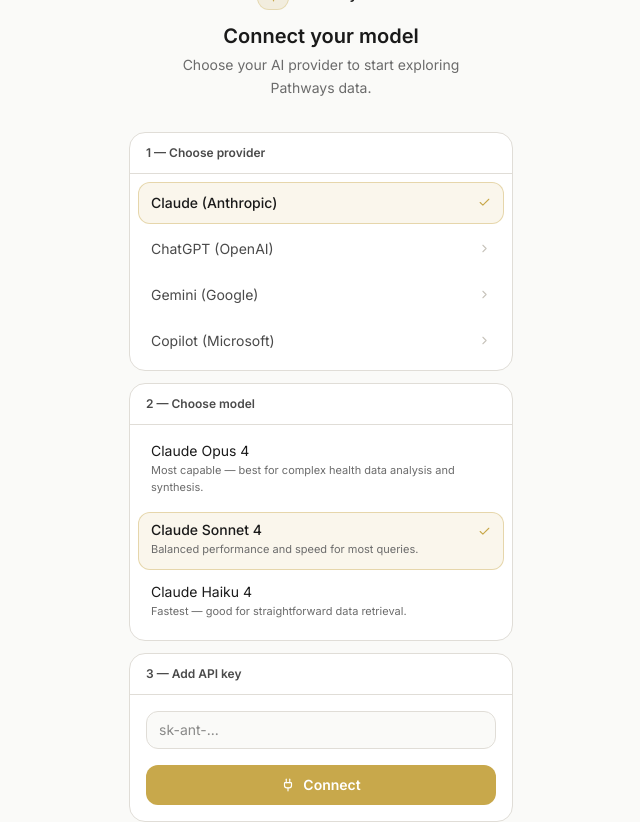
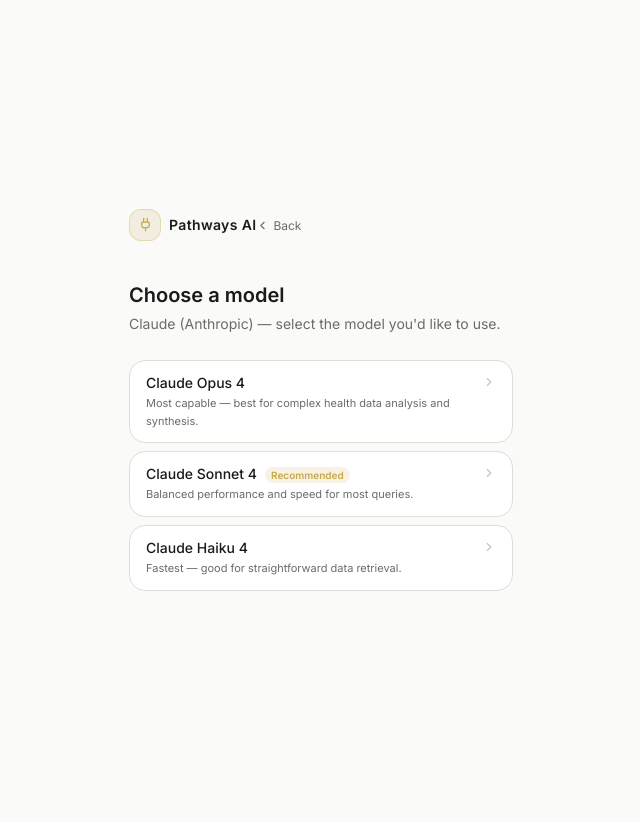
Before and after one commit to cduffy2/Auto-Cookie-Plugin, a React (Vite) app in the folder pathways-app/: page / in a window 1280 px wide. Both pictures are taken after a click on the button "Claude (Anthropic)". Shown: the whole page, without its empty margins (319-959 px from the left). After the commit the page ends 800 px from the top, so only its background shows below. Built offline with nearby package versions, Linux system fonts and the light colour scheme.

Commit message:
Split connection into 3 separate screens with back navigation
Provider → Model → API key each on their own screen.
Back button returns to previous step without losing selections.

https://claude.ai/code/session_01YWR4njw3hR2MqWA386AcgT

```diff
--- a/pathways-app/src/components/ConnectionScreen.jsx
+++ b/pathways-app/src/components/ConnectionScreen.jsx
@@ -1,39 +1,13 @@
 import { useState } from 'react';
-import { Plug, Loader2, ChevronRight, Check } from 'lucide-react';
+import { Plug, Loader2, ChevronRight, ChevronLeft } from 'lucide-react';
 import { useConversation } from '../hooks/useConversation';
 import { llmProviders } from '../data/promptTemplates';
 
 const FIXED_SERVER_URL = 'http://localhost:3000/mcp';
 
-export default function ConnectionScreen() {
-  const { mcpConnection, connectMCP } = useConversation();
-  const [providerId, setProviderId] = useState(null);
-  const [modelId, setModelId] = useState(null);
-  const [apiKey, setApiKey] = useState('');
-
-  const isConnecting = mcpConnection.status === 'connecting';
-  const provider = llmProviders.find((p) => p.id === providerId);
-
-  const handleSelectProvider = (id) => {
-    setProviderId(id);
-    const p = llmProviders.find((pr) => pr.id === id);
-    setModelId(p.models.find((m) => m.isDefault)?.id ?? p.models[0].id);
-    setApiKey('');
-  };
-
-  const handleConnect = (e) => {
-    e.preventDefault();
-    connectMCP({ serverUrl: FIXED_SERVER_URL, apiKey: apiKey.trim(), modelId, providerId });
-  };
-
+function Brand() {
   return (
-    <div
-      className="min-h-screen flex flex-col items-center justify-center px-4 py-12"
-      style={{ background: '#FAFAF8' }}
-    >
-      {/* Brand */}
-      <div className="mb-8 text-center">
-        <div className="inline-flex items-center gap-2 mb-3">
+    <div className="inline-flex items-center gap-2 mb-10">
       <div
         className="w-8 h-8 rounded-lg flex items-center justify-center"
         style={{ background: 'rgba(200,168,75,0.15)', border: '1px solid rgba(200,168,75,0.3)' }}
@@ -44,130 +18,155 @@ export default function ConnectionScreen() {
         Pathways AI
       </span>
     </div>
+  );
+}
+
+function BackButton({ onClick }) {
+  return (
+    <button
+      type="button"
+      onClick={onClick}
+      className="inline-flex items-center gap-1 text-xs mb-6 transition-colors"
+      style={{ color: '#6B6B6B' }}
+      onMouseEnter={(e) => (e.currentTarget.style.color = '#1A1A1A')}
+      onMouseLeave={(e) => (e.currentTarget.style.color = '#6B6B6B')}
+    >
+      <ChevronLeft size={13} />
+      Back
+    </button>
+  );
+}
+
+// Step 1 — pick provider
+function StepProvider({ onSelect }) {
+  return (
+    <div className="w-full max-w-sm">
+      <Brand />
       <h1 className="text-xl font-semibold mb-1" style={{ color: '#1A1A1A' }}>
-          Connect your model
+        Choose your provider
       </h1>
-        <p className="text-sm max-w-xs mx-auto leading-relaxed" style={{ color: '#6B6B6B' }}>
-          Choose your AI provider to start exploring Pathways data.
+      <p className="text-sm mb-6 leading-relaxed" style={{ color: '#6B6B6B' }}>
+        Select the AI provider you have an account with.
       </p>
-      </div>
-
-      <div className="w-full max-w-sm space-y-3">
-
-        {/* Step 1 — Provider */}
-        <div
-          className="rounded-xl border overflow-hidden"
-          style={{ background: '#fff', borderColor: '#E0DDD7' }}
-        >
-          <div className="px-4 py-3 border-b" style={{ borderColor: '#E0DDD7' }}>
-            <p className="text-xs font-semibold" style={{ color: '#4A4A4A' }}>
-              1 — Choose provider
-            </p>
-          </div>
-          <div className="p-2 space-y-1">
-            {llmProviders.map((p) => {
-              const selected = providerId === p.id;
-              return (
+      <div className="space-y-2">
+        {llmProviders.map((p) => (
           <button
             key={p.id}
             type="button"
-                  onClick={() => handleSelectProvider(p.id)}
-                  disabled={isConnecting}
-                  className="w-full flex items-center justify-between px-3 py-2.5 rounded-lg text-sm transition-colors text-left disabled:opacity-50"
-                  style={{
-                    background: selected ? 'rgba(200,168,75,0.1)' : 'transparent',
-                    border: `1px solid ${selected ? 'rgba(200,168,75,0.4)' : 'transparent'}`,
-                    color: selected ? '#1A1A1A' : '#4A4A4A',
-                    fontWeight: selected ? 500 : 400,
+            onClick={() => onSelect(p.id)}
+            className="w-full flex items-center justify-between px-4 py-3 rounded-xl border text-sm text-left transition-colors"
+            style={{ background: '#fff', borderColor: '#E0DDD7', color: '#1A1A1A' }}
+            onMouseEnter={(e) => {
+              e.currentTarget.style.borderColor = 'rgba(200,168,75,0.4)';
+              e.currentTarget.style.background = 'rgba(200,168,75,0.06)';
+            }}
+            onMouseLeave={(e) => {
+              e.currentTarget.style.borderColor = '#E0DDD7';
+              e.currentTarget.style.background = '#fff';
             }}
           >
-                  {p.label}
-                  {selected
-                    ? <Check size={13} style={{ color: '#C8A84B', flexShrink: 0 }} />
-                    : <ChevronRight size={13} style={{ color: '#C8C4BC', flexShrink: 0 }} />
-                  }
+            <span className="font-medium">{p.label}</span>
+            <ChevronRight size={14} style={{ color: '#C8C4BC', flexShrink: 0 }} />
           </button>
-              );
-            })}
+        ))}
       </div>
     </div>
+  );
+}
 
-        {/* Step 2 — Model (only when provider selected) */}
-        {provider && (
-          <div
-            className="rounded-xl border overflow-hidden"
-            style={{ background: '#fff', borderColor: '#E0DDD7' }}
-          >
-            <div className="px-4 py-3 border-b" style={{ borderColor: '#E0DDD7' }}>
-              <p className="text-xs font-semibold" style={{ color: '#4A4A4A' }}>
-                2 — Choose model
+// Step 2 — pick model
+function StepModel({ provider, selectedModelId, onSelect, onBack }) {
+  return (
+    <div className="w-full max-w-sm">
+      <Brand />
+      <BackButton onClick={onBack} />
+      <h1 className="text-xl font-semibold mb-1" style={{ color: '#1A1A1A' }}>
+        Choose a model
+      </h1>
+      <p className="text-sm mb-6 leading-relaxed" style={{ color: '#6B6B6B' }}>
+        {provider.label} — select the model you'd like to use.
       </p>
-            </div>
-            <div className="p-2 space-y-1">
-              {provider.models.map((m) => {
-                const selected = modelId === m.id;
-                return (
+      <div className="space-y-2">
+        {provider.models.map((m) => (
           <button
             key={m.id}
             type="button"
-                    onClick={() => setModelId(m.id)}
-                    disabled={isConnecting}
-                    className="w-full flex items-start gap-3 px-3 py-2.5 rounded-lg text-left transition-colors disabled:opacity-50"
-                    style={{
-                      background: selected ? 'rgba(200,168,75,0.1)' : 'transparent',
-                      border: `1px solid ${selected ? 'rgba(200,168,75,0.4)' : 'transparent'}`,
+            onClick={() => onSelect(m.id)}
+            className="w-full flex items-start justify-between gap-3 px-4 py-3 rounded-xl border text-left transition-colors"
+            style={{ background: '#fff', borderColor: '#E0DDD7' }}
+            onMouseEnter={(e) => {
+              e.currentTarget.style.borderColor = 'rgba(200,168,75,0.4)';
+              e.currentTarget.style.background = 'rgba(200,168,75,0.06)';
+            }}
+            onMouseLeave={(e) => {
+              e.currentTarget.style.borderColor = '#E0DDD7';
+              e.currentTarget.style.background = '#fff';
             }}
           >
-                    <div className="flex-1 min-w-0">
-                      <p
-                        className="text-sm leading-none mb-1"
-                        style={{ color: '#1A1A1A', fontWeight: selected ? 500 : 400 }}
+            <div className="min-w-0">
+              <p className="text-sm font-medium mb-0.5" style={{ color: '#1A1A1A' }}>
+                {m.label}
+                {m.isDefault && (
+                  <span
+                    className="ml-2 text-[10px] font-semibold px-1.5 py-0.5 rounded-full"
+                    style={{ background: 'rgba(200,168,75,0.15)', color: '#C8A84B' }}
                   >
-                        {m.label}
+                    Recommended
+                  </span>
+                )}
               </p>
               <p className="text-[11px] leading-relaxed" style={{ color: '#6B6B6B' }}>
                 {m.description}
               </p>
             </div>
-                    {selected && <Check size={13} style={{ color: '#C8A84B', flexShrink: 0, marginTop: 2 }} />}
+            <ChevronRight size={14} style={{ color: '#C8C4BC', flexShrink: 0, marginTop: 2 }} />
           </button>
-                );
-              })}
+        ))}
       </div>
     </div>
-        )}
+  );
+}
 
-        {/* Step 3 — API key + connect (only when model selected) */}
-        {provider && modelId && (
-          <form
-            onSubmit={handleConnect}
-            className="rounded-xl border overflow-hidden"
-            style={{ background: '#fff', borderColor: '#E0DDD7' }}
-          >
-            <div className="px-4 py-3 border-b" style={{ borderColor: '#E0DDD7' }}>
-              <p className="text-xs font-semibold" style={{ color: '#4A4A4A' }}>
-                3 — Add API key
+// Step 3 — API key
+function StepApiKey({ provider, modelId, onBack, onConnect, isConnecting }) {
+  const [apiKey, setApiKey] = useState('');
+  const model = provider.models.find((m) => m.id === modelId);
+
+  const handleSubmit = (e) => {
+    e.preventDefault();
+    onConnect(apiKey.trim());
+  };
+
+  return (
+    <div className="w-full max-w-sm">
+      <Brand />
+      <BackButton onClick={onBack} />
+      <h1 className="text-xl font-semibold mb-1" style={{ color: '#1A1A1A' }}>
+        Add your API key
+      </h1>
+      <p className="text-sm mb-6 leading-relaxed" style={{ color: '#6B6B6B' }}>
+        {provider.label} · {model?.label}
       </p>
-            </div>
-            <div className="p-4 space-y-4">
+      <form onSubmit={handleSubmit} className="space-y-4">
         <input
           type="password"
           value={apiKey}
           onChange={(e) => setApiKey(e.target.value)}
           placeholder={provider.keyPlaceholder}
           disabled={isConnecting}
-                className="w-full text-sm px-3 py-2 rounded-lg border focus:outline-none transition-colors disabled:opacity-50"
-                style={{ borderColor: '#E0DDD7', background: '#FAFAF8', color: '#1A1A1A' }}
+          autoFocus
+          className="w-full text-sm px-3 py-2.5 rounded-xl border focus:outline-none transition-colors disabled:opacity-50"
+          style={{ borderColor: '#E0DDD7', background: '#fff', color: '#1A1A1A' }}
           onFocus={(e) => (e.target.style.borderColor = '#C8A84B')}
           onBlur={(e) => (e.target.style.borderColor = '#E0DDD7')}
         />
         <button
           type="submit"
           disabled={isConnecting}
-                className="w-full flex items-center justify-center gap-2 px-4 py-2.5 rounded-lg text-sm font-semibold text-white transition-colors disabled:opacity-60 disabled:cursor-not-allowed"
+          className="w-full flex items-center justify-center gap-2 px-4 py-2.5 rounded-xl text-sm font-semibold text-white transition-colors disabled:opacity-60 disabled:cursor-not-allowed"
           style={{ background: '#C8A84B' }}
-                onMouseEnter={(e) => { if (!isConnecting) e.target.style.background = '#B89638'; }}
-                onMouseLeave={(e) => { e.target.style.background = '#C8A84B'; }}
+          onMouseEnter={(e) => { if (!isConnecting) e.currentTarget.style.background = '#B89638'; }}
+          onMouseLeave={(e) => { e.currentTarget.style.background = '#C8A84B'; }}
         >
           {isConnecting ? (
             <>
@@ -181,11 +180,59 @@ export default function ConnectionScreen() {
             </>
           )}
         </button>
-            </div>
       </form>
-        )}
-
-      </div>
     </div>
   );
 }
+
+export default function ConnectionScreen() {
+  const { mcpConnection, connectMCP } = useConversation();
+  const [step, setStep] = useState(1);
+  const [providerId, setProviderId] = useState(null);
+  const [modelId, setModelId] = useState(null);
+
+  const isConnecting = mcpConnection.status === 'connecting';
+  const provider = llmProviders.find((p) => p.id === providerId);
+
+  const handleSelectProvider = (id) => {
+    setProviderId(id);
+    setStep(2);
+  };
+
+  const handleSelectModel = (id) => {
+    setModelId(id);
+    setStep(3);
+  };
+
+  const handleConnect = (apiKey) => {
+    connectMCP({ serverUrl: FIXED_SERVER_URL, apiKey, modelId, providerId });
+  };
+
+  return (
+    <div
+      className="min-h-screen flex flex-col items-center justify-center px-4 py-12"
+      style={{ background: '#FAFAF8' }}
+    >
+      {step === 1 && (
+        <StepProvider onSelect={handleSelectProvider} />
+      )}
+      {step === 2 && provider && (
+        <StepModel
+          provider={provider}
+          selectedModelId={modelId}
+          onSelect={handleSelectModel}
+          onBack={() => setStep(1)}
+        />
+      )}
+      {step === 3 && provider && modelId && (
+        <StepApiKey
+          provider={provider}
+          modelId={modelId}
+          onBack={() => setStep(2)}
+          onConnect={handleConnect}
+          isConnecting={isConnecting}
+        />
+      )}
+    </div>
+  );
+}
```
Lines whose indentation alone changed are shown as unchanged.
